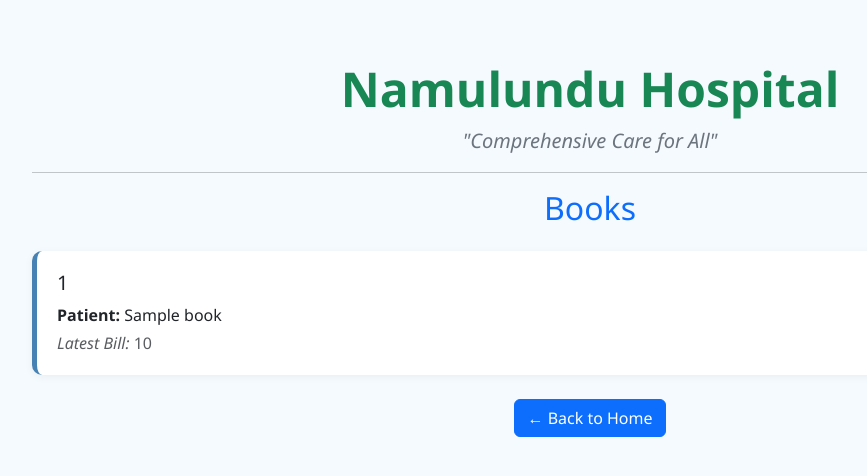
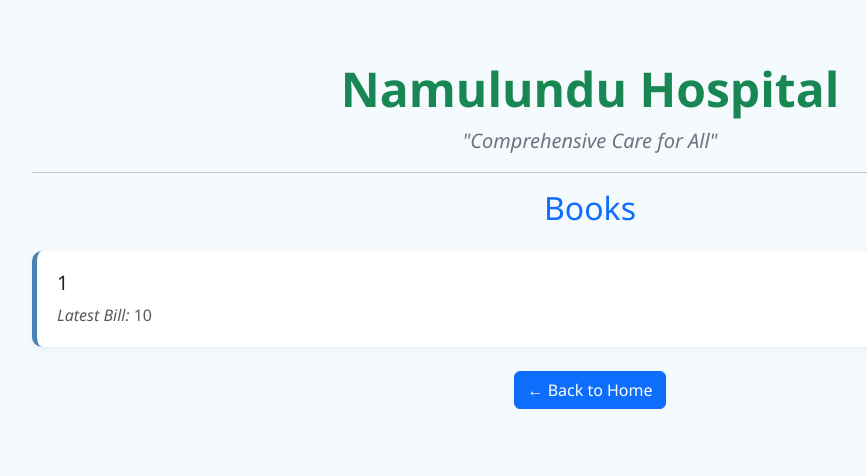
Before and after one commit to sp-mujuni/NeuroSim, a Flask app: template templates/books.html in a window 1280 px wide. Shown: the top 476 px of the page, without its empty margins (50-917 px from the left). Run offline with Flask 3, Linux system fonts and the light colour scheme; the template is opened without the code that fills it: most values are stand-ins (such as "Sample title", 1, 10 or a date in 2020).

Commit message:
Remove patient name display from book card in books.html

```diff
--- a/templates/books.html
+++ b/templates/books.html
@@ -39,7 +39,6 @@
       {% for book in books %}
       <div class="book-card bg-white">
         <h5>{{ book.book_id }}</h5>
-        <p class="mb-1"><strong>Patient:</strong> {{ book.name }}</p>
         <p class="text-muted mb-0"><em>Latest Bill:</em> {{ book.book_balance_final }}</p>
       </div>
       {% endfor %}
```
